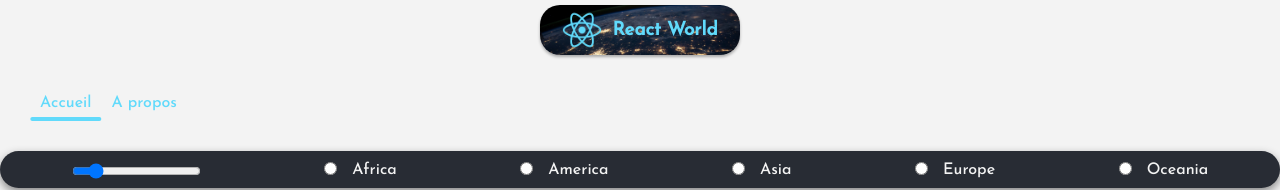
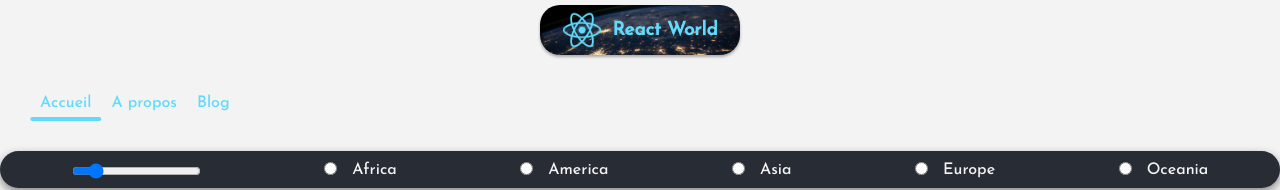
Before and after one commit to Spyros-Zaboukis/React-FromScratch-project1, a React (Create React App) app: page / in a window 1280 px wide. Shown: the top 190 px of the page. Built offline with nearby package versions, Linux system fonts and the light colour scheme; no server answers.

Commit message:
send page blog with road

```diff
--- a/public/index.html
+++ b/public/index.html
@@ -3,7 +3,10 @@
   <head>
     <meta charset="utf-8" />
     <link rel="icon" href="%PUBLIC_URL%/favicon.ico" />
+
+    <!-- Script react devtools -->
     <script src="http://localhost:8097"></script>
+
     <meta name="viewport" content="width=device-width, initial-scale=1" />
     <meta name="theme-color" content="#000000" />
     <meta
--- a/src/App.js
+++ b/src/App.js
@@ -1,6 +1,7 @@
 import {BrowserRouter, Routes, Route} from 'react-router-dom';
 import Home from './Pages/Home';
 import About from './Pages/About';
+import Blog from './Pages/Blog';
 
 function App() {
   return (
@@ -11,6 +12,7 @@ function App() {
             <Route path='/' element={<Home/>} />
             <Route path='/About' element={<About/>} />
             <Route path='*' element={<Home/>} />
+            <Route path='/Blog' element={<Blog/> }/>
           </Routes>
         </BrowserRouter>
     </div>
--- a/src/Components/Navigation.js
+++ b/src/Components/Navigation.js
@@ -11,6 +11,9 @@ const Navigation = () => {
                 <NavLink to='/About' className={(nav) => nav.isActive ? "nav-active" : ""}>
                     <li>A propos</li>
                 </NavLink>
+                <NavLink to='/Blog' className={(nav)=> nav.isActive ? "nav-active" : "" }>
+                        <li>Blog</li>
+                    </NavLink>
             </ul>
 
         </div>
--- /dev/null
+++ b/src/Pages/Blog.js
@@ -0,0 +1,23 @@
+import React from 'react';
+import Logo from '../Components/Logo';
+import Navigation from '../Components/Navigation';
+
+const Blog = () => {
+    return (
+        <div className='blog-container'>
+            <Logo/>
+            <Navigation/>
+
+            <h1>Blog</h1>
+
+            <form>
+                <input type='text' placeholder='Nom'/>
+                <textarea placeholder='Message'></textarea>
+                <input type='submit' value='Envoyer'/>
+            </form>
+
+        </div>
+    );
+};
+
+export default Blog;
```
